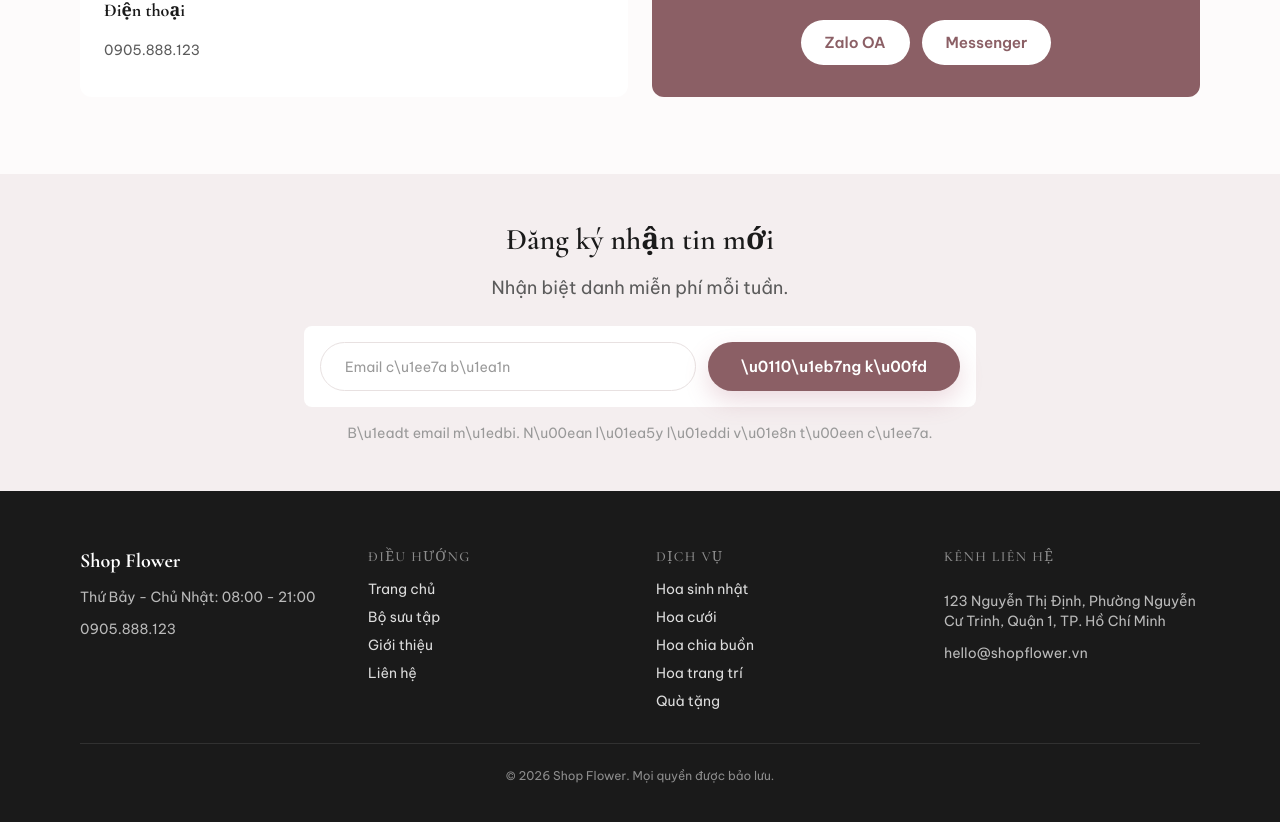
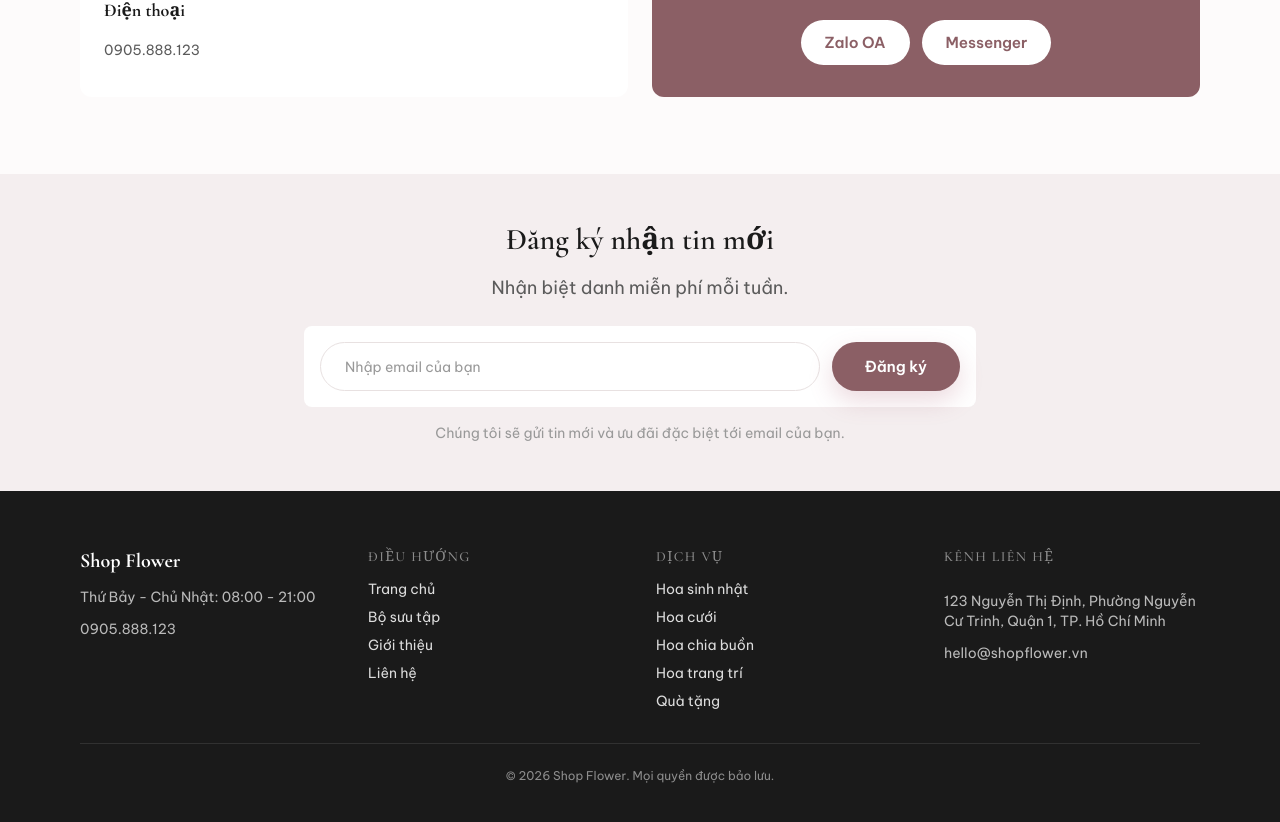
Before and after one commit to NgocTanCSE/prj_Flower, a Next.js app: page / in a window 1280 px wide. Shown: the part 2412-3234 px from the top of the page. Built offline with nearby package versions, Linux system fonts and the light colour scheme; no server answers; the database is empty.

Commit message:
fix: update site text content with proper Vietnamese diacritics

```diff
--- a/src/components/site/Hero.tsx
+++ b/src/components/site/Hero.tsx
@@ -37,8 +37,8 @@ export function Hero({
   ].join(' ');
   if (ctaZalo === undefined) ctaZalo = 'https://zalo.me/0901234567?text=' + encodeURIComponent(ORDER_MSG);
   if (ctaMessenger === undefined) ctaMessenger = 'https://m.me/tiemhoashopflower?text=' + encodeURIComponent(ORDER_MSG);
-  if (subtitle === undefined) subtitle = 'Nhung bo hoa duoc chon lua trong ngay, goi gem tinh te va giao tan tay.';
-  if (openHours === undefined) openHours = 'Mo ca 07:30 - 21:00 moi ngay. Giao hoa noi thanh nhanh.';
+  if (subtitle === undefined) subtitle = 'Những bó hoa được chọn lọc trong ngày, gói ghém tình tế và giao tận tay.';
+  if (openHours === undefined) openHours = 'Mở cả 07:30 - 21:00 mỗi ngày. Giao hoa nội thành nhanh.';
 
   return (
     <section className="hero relative min-h-[min(100dvh,48rem)] flex items-center overflow-clip text-white">
--- a/src/components/site/Newsletter.tsx
+++ b/src/components/site/Newsletter.tsx
@@ -6,8 +6,11 @@ interface NewsletterProps {
 }
 
 export function Newsletter({ title, subtitle }: NewsletterProps) {
-  const titleT = title !== undefined ? title : 'Ch\u1ecdm m\u1edbi v\u1ee5 x\u1ebdi';
-  const subtitleT = subtitle !== undefined ? subtitle : 'H\u01a1n d\u1ea7u \u0111i\u1ec1n c\u1ebafn t\u01b0 ch\u00ednh. Nh\u1eefng ch\u1ecdm c\u1ef1c m\u1edbi ph\u1ee5c v\u1ee5. T\u1eeb c\u00e1c h\u00e0ng ph\u1ee5c ch\u1ecdt c\u1ea1n, m\u00ecnh mu\u1ed1n th\u00ea l\u1eddi h\u01a1n.';
+  const titleT = title !== undefined ? title : 'Đăng ký nhận tin mới';
+  const subtitleT =
+    subtitle !== undefined
+      ? subtitle
+      : 'Đăng ký email để nhận những bó hoa tươi và ưu đãi đặc biệt đầu tiên.';
 
   return (
     <section className="section bg-[var(--color-tag-bg)] py-12">
@@ -17,15 +20,15 @@ export function Newsletter({ title, subtitle }: NewsletterProps) {
         <div className="flex flex-col sm:flex-row gap-3 p-4 rounded-lg bg-white shadow-[var(--shadow-card)]">
           <input
             type="email"
-            placeholder="Email c\u1ee7a b\u1ea1n"
+            placeholder="Nhập email của bạn"
             className="flex-1 px-6 py-3 rounded-full border border-[var(--color-border)] bg-white text-sm text-[var(--color-ink)] placeholder:text-[var(--color-ink-lighter)] focus:outline-none focus:ring-2 focus:ring-[var(--color-primary)]"
           />
           <button type="button" className="btn btn-primary px-8 rounded-full">
-            \u0110\u1eb7ng k\u00fd
+            Đăng ký
           </button>
         </div>
         <p className="text-sm text-[var(--color-ink-lighter)] mt-4">
-          B\u1eadt email m\u1edbi. N\u00ean l\u01ea5y l\u01eddi v\u01e8n t\u00een c\u1ee7a.
+          Chúng tôi sẽ gửi tin mới và ưu đãi đặc biệt tới email của bạn.
         </p>
       </div>
     </section>
```
